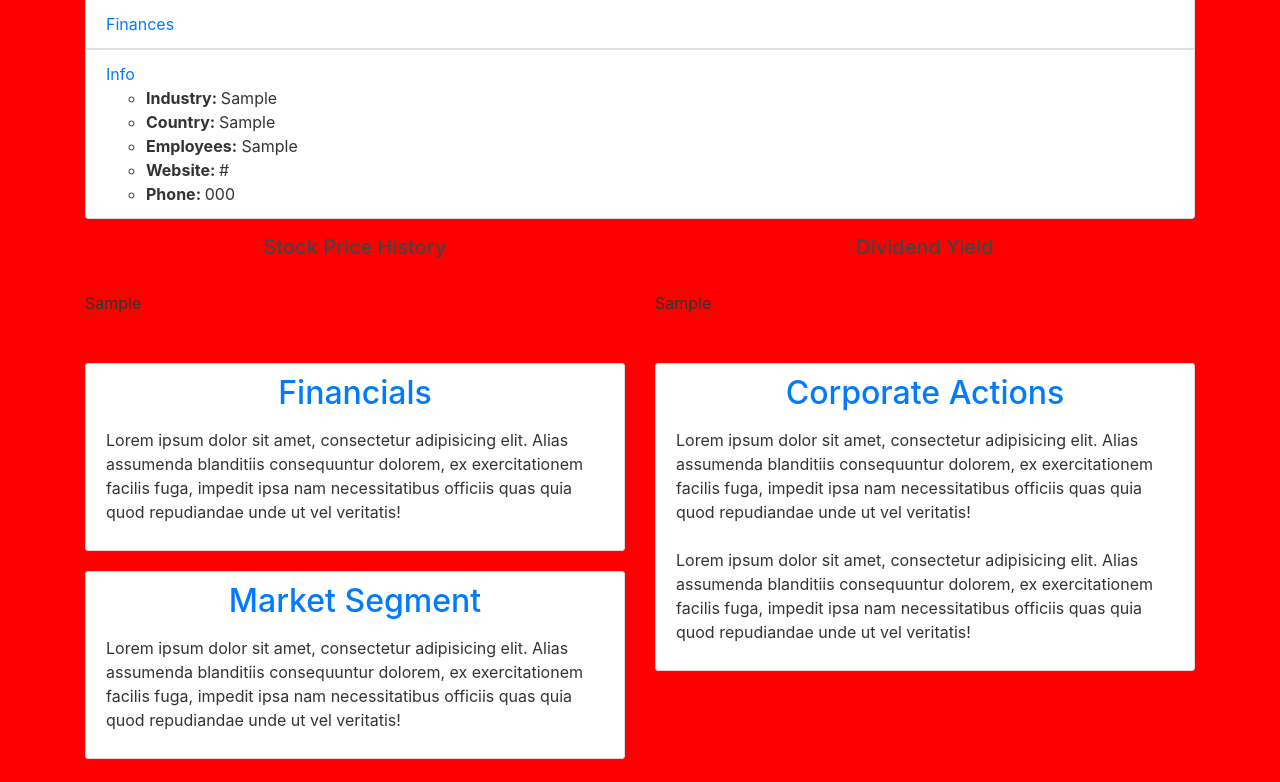
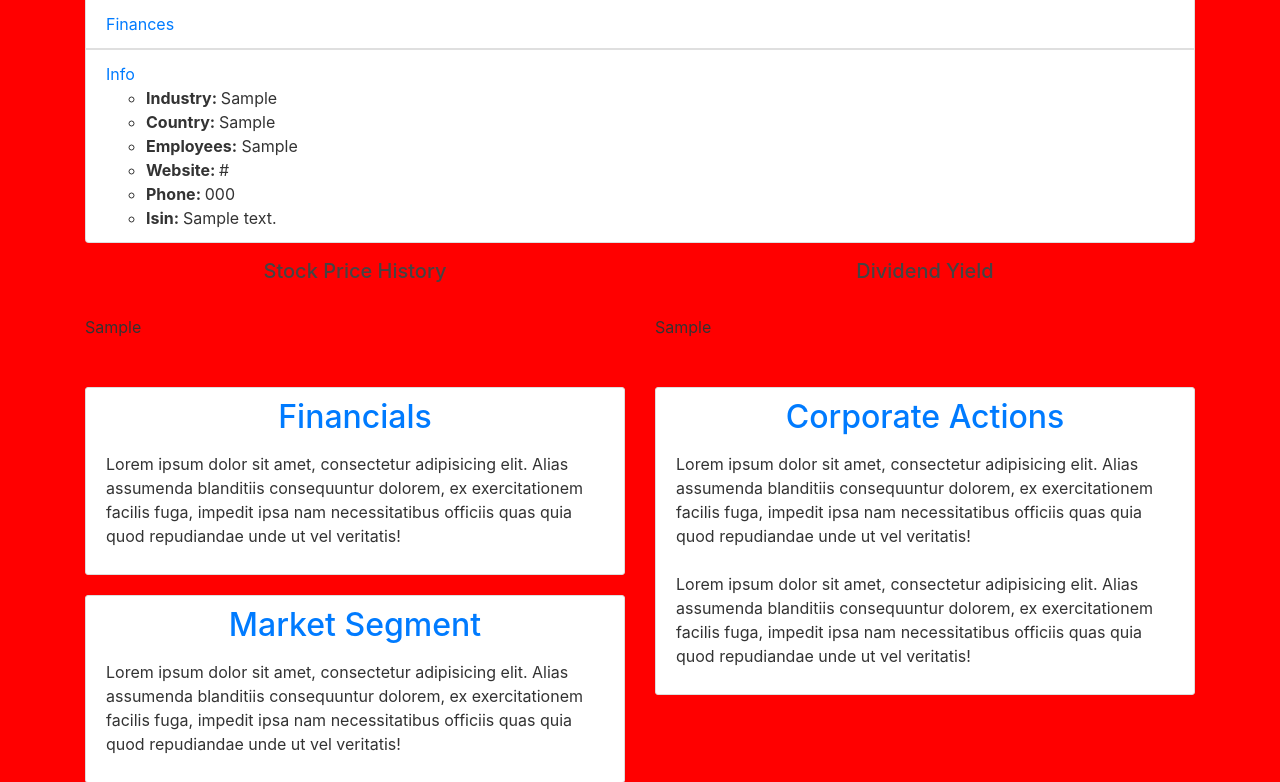
Before and after one commit to noahtech90/Stockify, a Django app: template django_project/blog/templates/blog/security.html in a window 1280 px wide, after a click on "Info". Shown: the part 181-963 px from the top of the page. Run offline with Django 3.2, Linux system fonts and the light colour scheme; tables that the repository leaves empty hold one stand-in row (values such as "Sample post"); the template is opened without the code that fills it: values that come from a table or form of the project are taken from there, most other values are stand-ins (such as "Sample title", 1, 10 or a date in 2020); some libraries are stand-ins or nearby versions.

Commit message:
Adjusting top drop-down display

```diff
--- a/django_project/blog/templates/blog/security.html
+++ b/django_project/blog/templates/blog/security.html
@@ -24,8 +24,6 @@
                     <p> {{ sec_price_to_earnings }}</p>
                     <h5>Profit Margin</h5>
                     <p> {{ sec_profit_margins }}</p>
-                    <h5>Isin</h5>
-                    <p>{{ sec_isin }} </p>
               </div>
               </li>
             <a href="#sec" data-toggle="collapse"><li class="list-group-item">Info</a>
@@ -46,6 +44,10 @@
                             </li>
                             <li>
                         <strong>Phone: </strong> {{ sec_phone }}
+                            </li>
+                            <li>
+                            <Strong>Isin: </Strong>
+                            {{ sec_isin }}
                             </li>
                         </ul>
                 </div>
```
